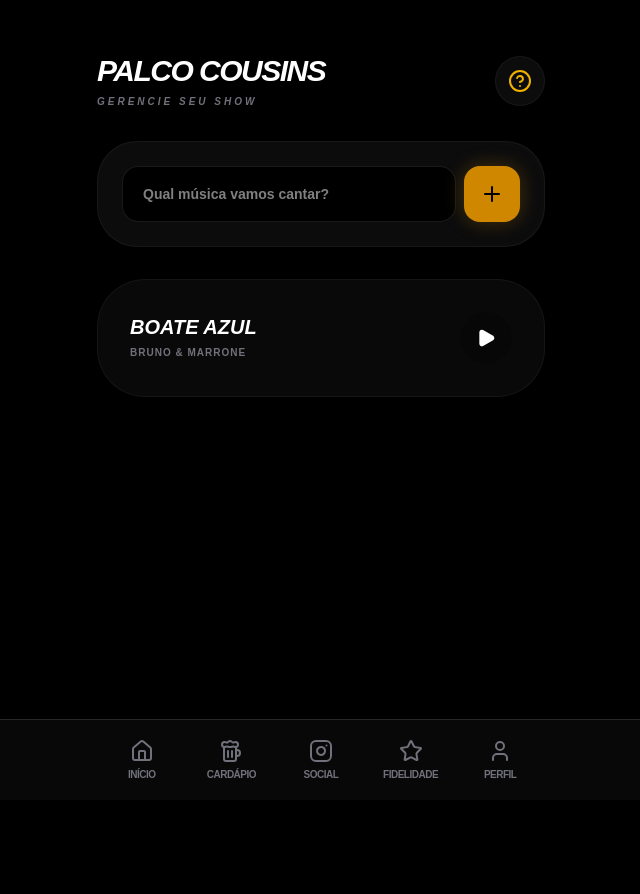
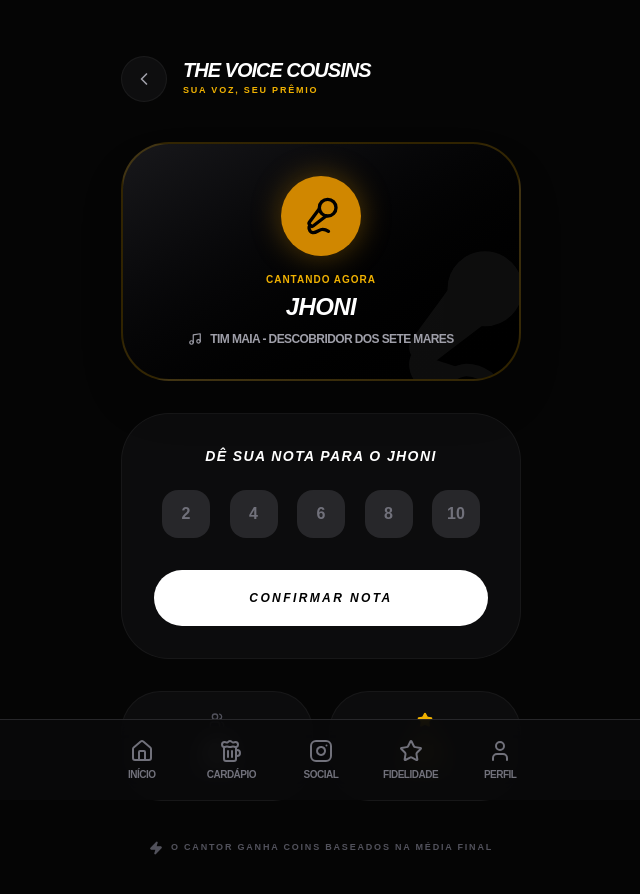
Before and after one commit to Gamaya41/cousins-app, a Next.js app: page /karaoke in a window 1280 px wide. Shown: the top 894 px of the page, without its empty margins (319-959 px from the left). Before the commit the page ends 800 px from the top, so only its background shows below. Built offline with nearby package versions, Linux system fonts and the light colour scheme.

Commit message:
style: logo em tamanho banner no topo do perfil

```diff
--- a/app/karaoke/page.tsx
+++ b/app/karaoke/page.tsx
@@ -1,168 +1,93 @@
 'use client';
 
+import { Mic2, Star, Users, Music, ChevronLeft, Send, Zap } from 'lucide-react';
 import { useState } from 'react';
-import {
-  Mic2, Music, Play, Trophy, Plus, Star,
-  Mic, HelpCircle, X
-} from 'lucide-react';
+import Link from 'next/link';
 
-export default function Karaoke() {
-  const [musicas, setMusicas] = useState([
-    { id: 1, nome: "Boate Azul", artista: "Bruno & Marrone", status: "fila" },
-  ]);
-  const [novaMusica, setNovaMusica] = useState("");
-  const [notaFinal, setNotaFinal] = useState("");
-  const [showHelp, setShowHelp] = useState(false); // Estado para o modal de ajuda
-
-  const adicionarMusica = () => {
-    if (!novaMusica) return;
-    setMusicas([...musicas, { id: Date.now(), nome: novaMusica, artista: "Escolha do Jhoni", status: "fila" }]);
-    setNovaMusica("");
-  };
-
-  const iniciarCanto = (id: number) => {
-    setMusicas(musicas.map(m => m.id === id ? { ...m, status: "cantando" } : { ...m, status: "fila" }));
-  };
-
-  const finalizarComNota = (id: number) => {
-    if (!notaFinal) return alert("Lance a nota do show primeiro!");
-    alert(`Nota ${notaFinal} enviada! +10 Coins no seu perfil.`);
-    setMusicas(musicas.filter(m => m.id !== id));
-    setNotaFinal("");
-  };
+export default function KaraokeTheVoice() {
+  const [nota, setNota] = useState(0);
+  const [votou, setVotou] = useState(false);
 
   return (
-    <main className="min-h-screen bg-black text-white p-6 pb-32 flex flex-col items-center relative">
+    <main className="min-h-screen bg-[#050505] text-white flex flex-col items-center pb-32">
+      <div className="w-full max-w-md p-6">
 
-      {/* MODAL DE EXPLICAÇÃO (Interrogação) */}
-      {showHelp && (
-        <div className="fixed inset-0 z-[100] flex items-center justify-center p-6 bg-black/80 backdrop-blur-sm animate-in fade-in duration-300">
-          <div className="bg-zinc-900 border border-white/10 p-8 rounded-[3rem] max-w-xs w-full relative">
-            <button
-              onClick={() => setShowHelp(false)}
-              className="absolute top-6 right-6 text-zinc-500 hover:text-white"
-            >
-              <X size={20} />
-            </button>
-            <HelpCircle className="text-yellow-500 mb-4" size={32} />
-            <h3 className="text-xl font-black uppercase italic italic tracking-tighter mb-4">Como Funciona?</h3>
-            <ul className="space-y-4 text-[11px] font-bold uppercase tracking-tight text-zinc-400">
-              <li className="flex gap-3">
-                <span className="text-yellow-500">01.</span>
-                Adicione as músicas que deseja cantar na sua fila pessoal.
-              </li>
-              <li className="flex gap-3">
-                <span className="text-yellow-500">02.</span>
-                Quando chegar sua vez no palco, aperte o botão de "Play".
-              </li>
-              <li className="flex gap-3">
-                <span className="text-yellow-500">03.</span>
-                Ao finalizar, digite a nota que apareceu no telão do bar.
-              </li>
-              <li className="flex gap-3">
-                <span className="text-yellow-500">04.</span>
-                Sua nota acumula pontos para você subir no Ranking Cousins!
-              </li>
-            </ul>
-            <button
-              onClick={() => setShowHelp(false)}
-              className="w-full mt-8 bg-yellow-600 text-black font-black py-4 rounded-2xl text-[10px] uppercase tracking-widest"
-            >
-              Entendi!
-            </button>
+        {/* HEADER COM BOTÃO DE VOLTAR */}
+        <header className="mt-8 mb-10 flex items-center gap-4">
+          <Link href="/" className="p-3 bg-zinc-900/50 rounded-full border border-white/5 text-zinc-400 active:scale-95">
+            <ChevronLeft size={20} />
+          </Link>
+          <div>
+            <h1 className="text-xl font-black uppercase italic tracking-tighter leading-none">The Voice Cousins</h1>
+            <p className="text-[9px] font-bold text-yellow-500 uppercase tracking-[0.2em] mt-1">Sua voz, seu prêmio</p>
           </div>
-        </div>
-      )}
-
-      <div className="w-full max-w-md">
-
-        {/* HEADER COM INTERROGAÇÃO */}
-        <header className="mt-8 mb-8 flex justify-between items-start">
-          <div>
-            <h1 className="text-3xl font-black uppercase italic tracking-tighter leading-none">Palco Cousins</h1>
-            <p className="text-zinc-500 text-[10px] uppercase font-bold tracking-[0.3em] mt-2 italic">Gerencie seu show</p>
-          </div>
-          <button
-            onClick={() => setShowHelp(true)}
-            className="bg-zinc-900/50 p-3 rounded-full border border-white/5 text-yellow-500 hover:bg-yellow-600 hover:text-black transition-all"
-          >
-            <HelpCircle size={24} />
-          </button>
         </header>
 
-        {/* INPUT DE MÚSICA */}
-        <div className="bg-zinc-900/50 border border-white/5 p-6 rounded-[2.5rem] mb-8 shadow-lg">
-          <div className="flex gap-2">
-            <input
-              type="text"
-              value={novaMusica}
-              onChange={(e) => setNovaMusica(e.target.value)}
-              placeholder="Qual música vamos cantar?"
-              className="flex-1 bg-black border border-white/10 rounded-2xl px-5 py-4 text-sm focus:border-yellow-600 outline-none font-bold"
-            />
-            <button onClick={adicionarMusica} className="bg-yellow-600 text-black p-4 rounded-2xl active:scale-90 shadow-[0_0_20px_rgba(202,138,4,0.3)]">
-              <Plus size={24} />
-            </button>
+        {/* CARD "NO PALCO AGORA" */}
+        <div className="bg-gradient-to-br from-zinc-900 to-black border-2 border-yellow-500/20 p-8 rounded-[3rem] mb-8 relative overflow-hidden shadow-2xl">
+          <div className="relative z-10 flex flex-col items-center text-center">
+            <div className="w-20 h-20 bg-yellow-600 rounded-full flex items-center justify-center mb-4 shadow-[0_0_30px_rgba(202,138,4,0.4)]">
+              <Mic2 size={40} className="text-black" />
+            </div>
+            <p className="text-[10px] font-black text-yellow-500 uppercase tracking-widest mb-1">Cantando Agora</p>
+            <h2 className="text-2xl font-black uppercase italic tracking-tight">Jhoni</h2>
+            <div className="flex items-center gap-2 mt-2 text-zinc-400">
+              <Music size={14} />
+              <p className="text-xs font-bold uppercase tracking-tighter">Tim Maia - Descobridor dos Sete Mares</p>
+            </div>
+          </div>
+          <div className="absolute -right-4 -bottom-4 opacity-5">
+            <Mic2 size={150} fill="white" />
           </div>
         </div>
 
-        {/* FILA DE MÚSICAS */}
-        <div className="space-y-6">
-          {musicas.map((m) => (
-            <div
-              key={m.id}
-              className={`p-8 rounded-[3rem] border transition-all relative overflow-hidden ${
-                m.status === 'cantando'
-                ? 'bg-gradient-to-br from-yellow-600 to-yellow-700 border-yellow-400 shadow-[0_20px_50px_rgba(202,138,4,0.3)] scale-[1.02]'
-                : 'bg-zinc-900/40 border-white/5'
-              }`}
-            >
-              <div className="flex justify-between items-center relative z-10">
-                <div className="flex-1 pr-4">
-                  <h4 className={`font-black uppercase italic text-xl leading-none mb-2 ${m.status === 'cantando' ? 'text-black' : 'text-white'}`}>
-                    {m.nome}
-                  </h4>
-                  <p className={`text-[10px] font-black uppercase tracking-widest ${m.status === 'cantando' ? 'text-black/50' : 'text-zinc-500'}`}>
-                    {m.artista}
-                  </p>
-                </div>
+        {/* SISTEMA DE VOTAÇÃO (THE VOICE) */}
+        <section className="bg-zinc-900/40 border border-white/5 rounded-[3rem] p-8 text-center">
+          <h3 className="font-black uppercase italic text-sm tracking-widest mb-6">Dê sua nota para o Jhoni</h3>
 
-                {m.status === 'fila' ? (
-                  <button onClick={() => iniciarCanto(m.id)} className="bg-black/20 p-4 rounded-full text-white">
-                    <Play size={20} fill="currentColor" />
-                  </button>
-                ) : (
-                  <Mic size={32} className="text-black animate-bounce" />
-                )}
-              </div>
+          <div className="flex justify-between items-center mb-8 px-2">
+            {[2, 4, 6, 8, 10].map((valor) => (
+              <button
+                key={valor}
+                onClick={() => setNota(valor)}
+                className={`w-12 h-12 rounded-2xl flex items-center justify-center font-black transition-all ${
+                  nota === valor ? 'bg-yellow-600 text-black scale-110' : 'bg-zinc-800 text-zinc-500'
+                }`}
+              >
+                {valor}
+              </button>
+            ))}
+          </div>
 
-              {/* ÁREA DA NOTA DO VIDEOKÊ */}
-              {m.status === 'cantando' && (
-                <div className="mt-8 pt-8 border-t border-black/10 flex flex-col items-center relative z-10">
-                  <span className="text-[10px] font-black text-black uppercase mb-4 tracking-[0.2em]">Nota do Videokê</span>
-                  <div className="flex items-center gap-4 mb-6">
-                    <input
-                      type="number"
-                      value={notaFinal}
-                      onChange={(e) => setNotaFinal(e.target.value)}
-                      placeholder="00"
-                      className="w-24 bg-black/20 border-2 border-black/30 rounded-3xl py-4 text-center text-4xl font-black text-black placeholder:text-black/20 outline-none"
-                    />
-                    <div className="text-left">
-                      <p className="text-2xl font-black text-black leading-none">PTS</p>
-                      <p className="text-[8px] font-black text-black/50 uppercase">Pontuação Final</p>
-                    </div>
-                  </div>
-                  <button
-                    onClick={() => finalizarComNota(m.id)}
-                    className="w-full bg-black text-white font-black py-5 rounded-[2rem] uppercase text-[10px] tracking-[0.2em]"
-                  >
-                    Confirmar Nota
-                  </button>
-                </div>
-              )}
-            </div>
-          ))}
+          <button
+            disabled={nota === 0 || votou}
+            onClick={() => setVotou(true)}
+            className={`w-full py-5 rounded-[2rem] font-black uppercase italic text-xs tracking-[0.2em] transition-all ${
+              votou ? 'bg-zinc-800 text-zinc-600' : 'bg-white text-black active:scale-95'
+            }`}
+          >
+            {votou ? "Voto Computado ✓" : "Confirmar Nota"}
+          </button>
+        </section>
+
+        {/* BALANÇO DE VOTOS EM TEMPO REAL */}
+        <div className="mt-8 grid grid-cols-2 gap-4">
+          <div className="bg-zinc-900/40 p-5 rounded-[2.5rem] border border-white/5 flex flex-col items-center">
+            <Users size={16} className="text-zinc-600 mb-2" />
+            <p className="text-2xl font-black italic">42</p>
+            <p className="text-[8px] font-bold text-zinc-500 uppercase">Avaliadores</p>
+          </div>
+          <div className="bg-zinc-900/40 p-5 rounded-[2.5rem] border border-white/5 flex flex-col items-center">
+            <Star size={16} className="text-yellow-500 mb-2" fill="currentColor" />
+            <p className="text-2xl font-black italic text-yellow-500">8.5</p>
+            <p className="text-[8px] font-bold text-zinc-500 uppercase">Média Global</p>
+          </div>
+        </div>
+
+        {/* INFO DE GANHO */}
+        <div className="mt-10 flex items-center justify-center gap-2 text-zinc-600">
+          <Zap size={14} fill="currentColor" />
+          <p className="text-[9px] font-black uppercase tracking-[0.2em]">O cantor ganha coins baseados na média final</p>
         </div>
 
       </div>
--- a/app/perfil/page.tsx
+++ b/app/perfil/page.tsx
@@ -1,153 +1,118 @@
 'use client';
 
 import {
-  User, ShieldCheck, Coins, QrCode, MessageSquareHeart,
-  ChevronRight, Mic2, History, Star as StarIcon
+  LogOut, User, Settings, ShieldCheck, Star, Trophy,
+  Music, ChevronRight, History, Crown, Camera, EyeOff
 } from 'lucide-react';
 import Link from 'next/link';
 
-export default function ProfilePage() {
-  // Dados do Jhoni integrados com o sistema de Ranking e Karaokê
-  const user = {
-    name: "Jhoni",
-    memberSince: "Jan 2026",
-    coins: 120,
-    level: 5,
-    rank: "#04"
-  };
-
+export default function Perfil() {
   const historicoKaraoke = [
-    { musica: "Boate Azul", nota: 98, data: "Hoje" },
-    { musica: "Evidências", nota: 100, data: "Ontem" },
+    { musica: "Tim Maia - Descobridor", nota: "9.5", data: "Ontem" },
+    { musica: "Legião - Tempo Perdido", nota: "8.8", data: "05/02" },
   ];
 
   return (
-    <main className="min-h-screen bg-black text-white p-6 pt-24 pb-32 flex flex-col items-center overflow-x-hidden">
+    <main className="min-h-screen bg-[#050505] text-white flex flex-col items-center pb-32 font-sans">
 
-      {/* 1. Header do Perfil - Identidade VIP */}
-      <div className="flex flex-col items-center mb-8">
-        <div className="relative">
-          <div className="w-24 h-24 bg-zinc-900 rounded-full border-2 border-yellow-500 flex items-center justify-center overflow-hidden shadow-[0_0_20px_rgba(234,179,8,0.2)]">
-            <User size={48} className="text-zinc-700" />
-          </div>
-          <div className="absolute -bottom-2 -right-2 bg-yellow-500 text-black p-1.5 rounded-full shadow-lg">
-            <ShieldCheck size={18} fill="black" />
-          </div>
-        </div>
-        <h2 className="mt-4 text-3xl font-black italic uppercase tracking-tighter">{user.name}</h2>
-        <div className="flex items-center gap-2 mt-1">
-          <span className="text-yellow-500 text-[10px] font-black uppercase tracking-widest">Sócio Cousins</span>
-          <span className="text-zinc-600 text-[10px] font-bold uppercase">• Desde {user.memberSince}</span>
+      {/* 1. BANNER DA LOGO (OCUPANDO O QUADRO) */}
+      <div className="w-full bg-zinc-950/30 border-b border-white/5 flex justify-center py-12 mb-8 shadow-[inset_0_-20px_40px_rgba(0,0,0,0.5)]">
+        <div className="w-full max-w-md px-4">
+          <img
+            src="/logo-cousins.png"
+            alt="Cousins Lounge Bar"
+            className="w-full h-auto drop-shadow-[0_0_35px_rgba(234,179,8,0.4)]"
+          />
         </div>
       </div>
 
-      {/* 2. Grid de Stats Rápidos */}
-      <div className="grid grid-cols-2 gap-4 w-full max-w-md mb-6">
-        <div className="bg-zinc-900/50 border border-zinc-800 p-5 rounded-[2.5rem] flex flex-col items-center relative overflow-hidden group">
-          <Coins className="text-yellow-500 mb-1" size={20} />
-          <span className="text-2xl font-black text-yellow-500 tracking-tighter">{user.coins}</span>
-          <span className="text-[9px] text-zinc-500 uppercase font-black tracking-widest">Saldo Coins</span>
-        </div>
-        <div className="bg-zinc-900/50 border border-zinc-800 p-5 rounded-[2.5rem] flex flex-col items-center">
-          <TrendingUpIcon className="text-white/40 mb-1" size={20} />
-          <span className="text-2xl font-black text-white tracking-tighter">{user.rank}</span>
-          <span className="text-[9px] text-zinc-500 uppercase font-black tracking-widest">Ranking</span>
+      {/* 2. CARD DO SÓCIO */}
+      <div className="w-full max-w-md px-6 mb-8">
+        <div className="bg-gradient-to-br from-zinc-900 to-black border border-white/10 rounded-[3.5rem] p-8 relative overflow-hidden shadow-2xl">
+          <div className="relative z-10 flex flex-col items-center">
+            <div className="relative mb-4">
+              <div className="w-24 h-24 rounded-full border-2 border-yellow-500 p-1">
+                <div className="w-full h-full rounded-full bg-zinc-800 flex items-center justify-center overflow-hidden">
+                  <User size={40} className="text-zinc-600" />
+                </div>
+              </div>
+              <button className="absolute bottom-0 right-0 bg-yellow-600 p-2 rounded-xl border-4 border-black active:scale-90 transition-all">
+                <Camera size={14} className="text-black" />
+              </button>
+            </div>
+            <h2 className="text-2xl font-black uppercase italic tracking-tighter">Jhoni</h2>
+            <div className="flex items-center gap-2 mt-2">
+              <Crown size={12} className="text-yellow-500" />
+              <span className="text-[10px] font-black uppercase tracking-[0.3em] text-yellow-500/80 italic">Sócio Elite Cousins</span>
+            </div>
+          </div>
         </div>
       </div>
 
-      {/* 3. Barra de Progresso de Recompensa (O que faltava) */}
-      <div className="w-full max-w-md bg-zinc-900/30 border border-white/5 p-6 rounded-[2.5rem] mb-6">
-        <div className="flex justify-between text-[9px] font-black uppercase tracking-widest mb-3">
-          <span className="text-zinc-400">Próximo Chopp</span>
-          <span className="text-yellow-500">70% Completo</span>
+      {/* 3. STATS RÁPIDOS */}
+      <div className="w-full max-w-md px-6 grid grid-cols-2 gap-4 mb-10">
+        <div className="bg-zinc-900/40 border border-white/5 p-6 rounded-[2.5rem] flex flex-col items-center shadow-lg">
+          <Star size={18} className="text-yellow-500 mb-2" fill="currentColor" />
+          <span className="text-3xl font-black italic tracking-tighter">120</span>
+          <span className="text-[9px] text-zinc-500 font-black uppercase tracking-widest mt-1">Saldo Coins</span>
         </div>
-        <div className="w-full h-2 bg-black rounded-full overflow-hidden border border-white/5">
-          <div className="h-full bg-yellow-600 w-[70%] rounded-full shadow-[0_0_10px_rgba(202,138,4,0.3)]"></div>
-        </div>
+        <Link href="/ranking" className="bg-zinc-900/40 border border-white/5 p-6 rounded-[2.5rem] flex flex-col items-center active:scale-95 transition-all">
+          <Trophy size={18} className="text-zinc-500 mb-2" />
+          <span className="text-3xl font-black italic tracking-tighter text-white">#04</span>
+          <span className="text-[9px] text-zinc-500 font-black uppercase tracking-widest mt-1">Ranking</span>
+        </Link>
       </div>
 
-      {/* 4. Seção de Resgate (QR Code) */}
-      <div className="w-full max-w-md bg-yellow-600 rounded-[2.5rem] p-6 mb-8 flex items-center justify-between shadow-xl shadow-yellow-600/10 active:scale-[0.98] transition-all cursor-pointer">
-        <div className="flex flex-col">
-          <span className="text-black font-black text-xl italic leading-none">VALIDAR RECOMPENSA</span>
-          <span className="text-black/70 text-[10px] font-black mt-1 uppercase tracking-tight">Mostre ao garçom no balcão</span>
+      {/* 4. VOICE HISTORY (KARAOKÊ) */}
+      <section className="w-full max-w-md px-6 mb-10">
+        <h3 className="text-[11px] font-black uppercase tracking-[0.4em] text-zinc-500 italic px-4 mb-4">Voice History</h3>
+        <div className="space-y-3">
+          {historicoKaraoke.map((m, i) => (
+            <div key={i} className="bg-zinc-900/20 border border-white/5 p-5 rounded-[2.2rem] flex items-center justify-between">
+              <div className="flex items-center gap-4">
+                <div className="w-12 h-12 bg-zinc-800/50 rounded-2xl flex items-center justify-center text-yellow-500 shadow-md">
+                  <Music size={20} />
+                </div>
+                <div>
+                  <p className="text-[12px] font-black uppercase italic tracking-tight">{m.musica}</p>
+                  <p className="text-[9px] text-zinc-600 font-bold uppercase mt-1">Nota: {m.nota}</p>
+                </div>
+              </div>
+              <span className="text-[9px] font-black text-zinc-700 uppercase italic">{m.data}</span>
+            </div>
+          ))}
         </div>
-        <QrCode size={44} className="text-black" />
-      </div>
+      </section>
 
-      {/* 5. Histórico de Karaokê (Suas Notas Reais) */}
-      <div className="w-full max-w-md space-y-4 mb-8">
-        <div className="flex items-center justify-between px-4">
-          <h3 className="text-[10px] uppercase font-black tracking-[0.2em] text-zinc-500">Últimas Notas</h3>
-          <History size={14} className="text-zinc-700" />
-        </div>
-        {historicoKaraoke.map((item, index) => (
-          <div key={index} className="bg-zinc-900/40 border border-white/5 p-5 rounded-[2.5rem] flex items-center justify-between">
-            <div className="flex items-center gap-4">
-              <Mic2 size={18} className="text-yellow-600" />
-              <div>
-                <p className="font-black uppercase italic text-sm leading-none">{item.musica}</p>
-                <p className="text-[9px] text-zinc-600 font-bold mt-1 uppercase">{item.data}</p>
-              </div>
-            </div>
-            <div className="flex items-center gap-1">
-              <span className="text-xl font-black text-white leading-none">{item.nota}</span>
-              <span className="text-[8px] font-black text-zinc-700 italic">PTS</span>
-            </div>
+      {/* 5. AJUSTES E LOGOUT */}
+      <section className="w-full max-w-md px-6 space-y-3">
+        <button className="w-full bg-zinc-900/30 border border-white/5 p-6 rounded-[2.2rem] flex items-center justify-between group active:scale-95 transition-all">
+          <div className="flex items-center gap-4 text-zinc-400">
+            <Settings size={22} />
+            <span className="text-[11px] font-black uppercase tracking-widest italic leading-none">Perfil Social</span>
           </div>
-        ))}
-      </div>
+          <ChevronRight size={18} className="text-zinc-800" />
+        </button>
 
-      {/* 6. Menu de Opções Adicionais */}
-      <div className="w-full max-w-md space-y-3">
-        <Link href="/garcons" className="block">
-          <MenuOption
-            icon={<MessageSquareHeart className="text-pink-500" />}
-            title="Avaliar Atendimento"
-            description="Elogie seu garçom favorito"
-          />
-        </Link>
-        <MenuOption
-          icon={<Star className="text-yellow-500" fill="currentColor" />}
-          title="Histórico de Moedas"
-          description="Veja como você pontuou"
-        />
-      </div>
+        <button className="w-full bg-zinc-900/30 border border-white/5 p-6 rounded-[2.2rem] flex items-center justify-between group active:scale-95 transition-all">
+          <div className="flex items-center gap-4 text-zinc-400">
+            <EyeOff size={22} />
+            <span className="text-[11px] font-black uppercase tracking-widest italic leading-none">Privacidade</span>
+          </div>
+          <ChevronRight size={18} className="text-zinc-800" />
+        </button>
+
+        <button
+          onClick={() => window.location.href = '/login'}
+          className="w-full bg-red-950/10 border border-red-900/20 p-7 rounded-[2.5rem] flex items-center justify-between group active:scale-95 transition-all mt-6"
+        >
+          <div className="flex items-center gap-4 text-red-600">
+            <LogOut size={22} />
+            <span className="text-[11px] font-black uppercase tracking-[0.2em] italic">Encerrar Sessão</span>
+          </div>
+        </button>
+      </section>
 
     </main>
   );
 }
-
-// Subcomponentes auxiliares
-function MenuOption({ icon, title, description }: { icon: React.ReactNode, title: string, description: string }) {
-  return (
-    <div className="flex items-center justify-between bg-zinc-900/60 border border-zinc-800 p-5 rounded-[2rem] hover:bg-zinc-800 transition-all cursor-pointer group active:scale-95">
-      <div className="flex items-center gap-4">
-        <div className="p-2.5 bg-black rounded-2xl border border-white/5">
-          {icon}
-        </div>
-        <div>
-          <p className="font-black uppercase italic text-sm leading-none">{title}</p>
-          <p className="text-[9px] text-zinc-500 mt-1 uppercase font-black">{description}</p>
-        </div>
-      </div>
-      <ChevronRight size={18} className="text-zinc-800 group-hover:text-yellow-500 transition-colors" />
-    </div>
-  );
-}
-
-function Star({ className, size, fill }: { className?: string, size?: number, fill?: string }) {
-  return (
-    <svg className={className} width={size} height={size} viewBox="0 0 24 24" fill={fill || "none"} stroke="currentColor" strokeWidth="2" strokeLinecap="round" strokeLinejoin="round">
-      <polygon points="12 2 15.09 8.26 22 9.27 17 14.14 18.18 21.02 12 17.77 5.82 21.02 7 14.14 2 9.27 8.91 8.26 12 2" />
-    </svg>
-  );
-}
-
-function TrendingUpIcon({ className, size }: { className?: string, size?: number }) {
-  return (
-    <svg className={className} width={size} height={size} viewBox="0 0 24 24" fill="none" stroke="currentColor" strokeWidth="3" strokeLinecap="round" strokeLinejoin="round">
-      <polyline points="23 6 13.5 15.5 8.5 10.5 1 18" /><polyline points="17 6 23 6 23 12" />
-    </svg>
-  );
-}
```
Also changed, not shown: app/login/page.tsx (+45 -59 lines), 1 other file (tests, documents, lock files or other folders).
